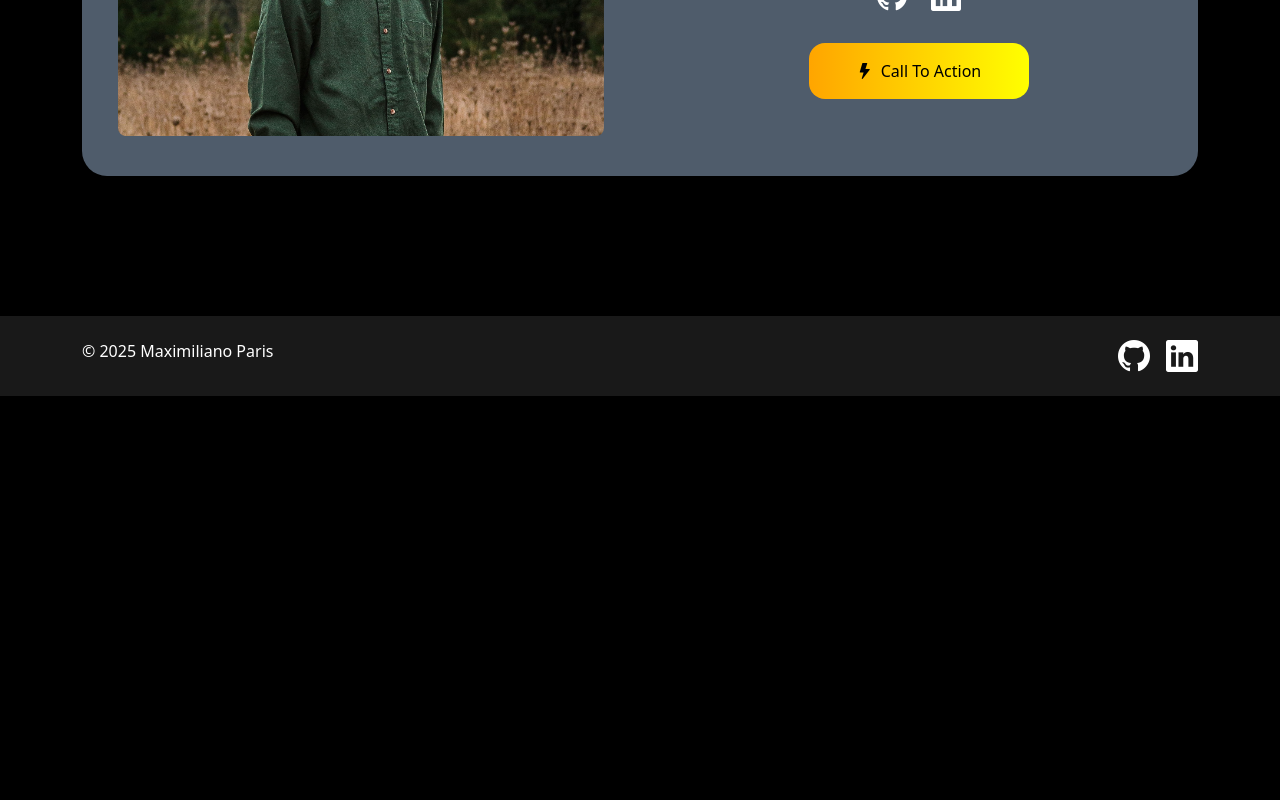
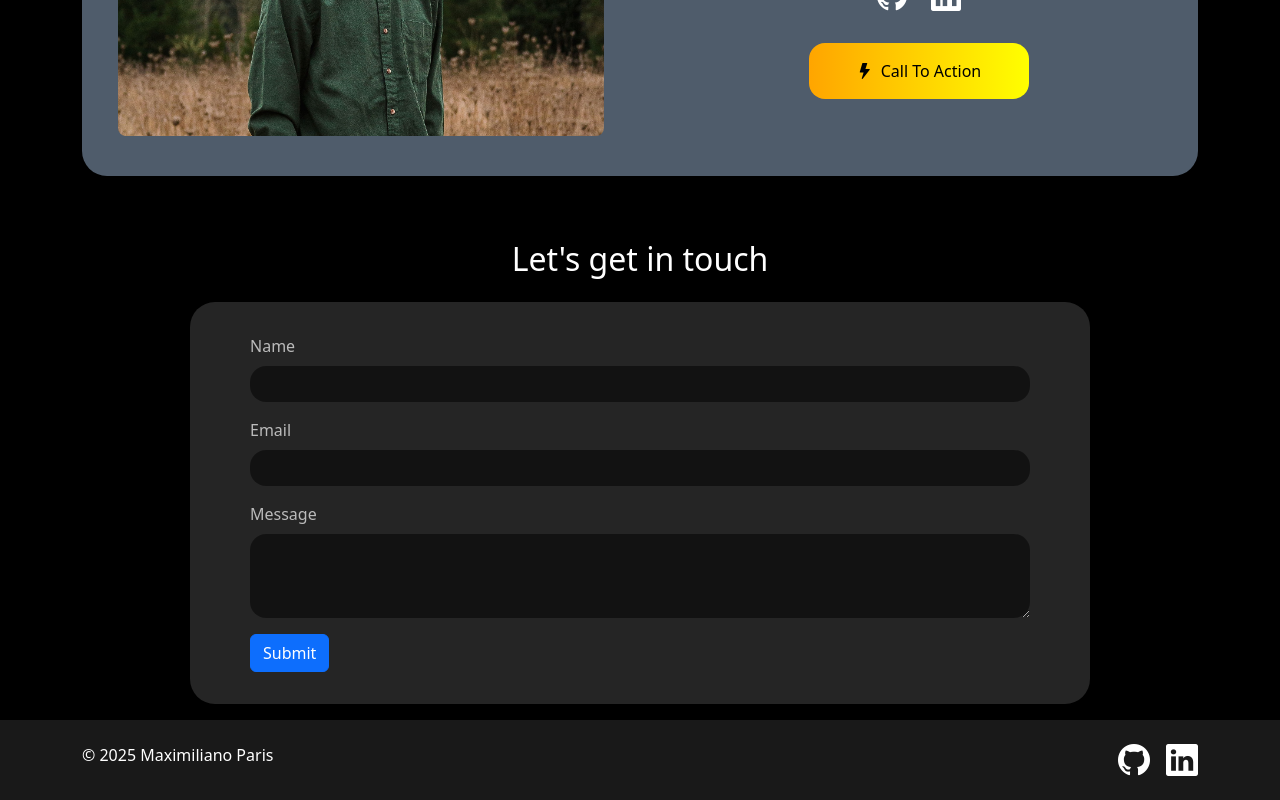
Before and after one commit to maxiparis/portfolio, a React (Vite) app: page / in a window 1280 px wide. Shown: the part 404-1204 px from the top of the page. Before the commit the page ends 800 px from the top, so only its background shows below. Built offline with nearby package versions, Linux system fonts and the light colour scheme.

Commit message:
style: finished dark and light colors for ContactForm.tsx

```diff
--- a/src/App.css
+++ b/src/App.css
@@ -57,6 +57,49 @@ body {
   margin: 1rem;
 }
 
+
 .space-to-navbar {
   padding-top: 56px;
 }
+
+/* Contact Form */
+.contact-card-dark {
+  background-color: #252525;
+  border-radius: 25px;
+  padding: 1rem;
+  margin: 1rem;
+}
+
+.contact-card-light {
+  background-color: #c2c2c2;
+  border-radius: 25px;
+  padding: 1rem;
+  margin: 1rem;
+}
+
+
+.input-dark.form-label {
+  color: #bbbbbb;
+}
+
+.input-dark.form-control {
+  background-color: rgba(0, 0, 0, 0.5) !important;
+  color: #bbbbbb;
+}
+
+.input-dark.form-control:focus {
+  color: #bbbbbb; !important;
+}
+
+.input-light.form-label {
+  color: #191919;
+}
+
+.input-light.form-control {
+  background-color: rgb(255, 255, 255) !important;
+  color: #020000;
+}
+
+.input-light.form-control:focus {
+  color: #020000;
+}
--- a/src/components/ThemeSetter.tsx
+++ b/src/components/ThemeSetter.tsx
@@ -10,7 +10,9 @@ interface ThemeContextType {
         text: string,
         themeIcon: string,
         themeVariant: string,
-        rocketColor: string
+        rocketColor: string,
+        contactForm: string,
+        contactFormBackground: string,
     }
 }
 
@@ -34,13 +36,17 @@ export function ThemeSetter({ children }: { children: React.ReactNode }) {
             text: "text-dark",
             themeIcon: "bi bi-moon-fill",
             themeVariant: "outline-dark",
-            rocketColor: "text-primary"
+            rocketColor: "text-primary",
+            contactForm: "input-light",
+            contactFormBackground: "contact-card-light"
         },
         dark: {
             text: "text-white",
             themeIcon: "bi bi-sun-fill",
             themeVariant: "outline-light",
-            rocketColor: "text-info"
+            rocketColor: "text-info",
+            contactForm: "input-dark",
+            contactFormBackground: "contact-card-dark"
         },
     };
 
--- /dev/null
+++ b/src/components/home/ContactForm.tsx
@@ -0,0 +1,78 @@
+import {useTheme} from "../ThemeSetter.tsx";
+import {Button, Container, Form} from "react-bootstrap";
+import {useRef, useState} from "react";
+
+export default function ContactForm() {
+  const { getStyle } = useTheme();
+
+  const [formData, setFormData] = useState({
+    from_name: '',
+    email: '',
+    message: '',
+  });
+
+  const form = useRef();
+
+  const handleChange = (e: { target: { name: any; value: any; }; }) => {
+    const { name, value } = e.target;
+    setFormData({ ...formData, [name]: value });
+  };
+
+  const handleSubmit = (e) => {
+    e.preventDefault();
+    //Contact backend
+  };
+
+  return (
+    <Container className={getStyle.contactFormBackground} style={{ maxWidth: '900px'}}>
+      <Form
+        className="px-5 py-3"
+        ref={form}
+        onSubmit={handleSubmit}
+      >
+        <Form.Group controlId="formName" className="text-start mb-3">
+          <Form.Label className={getStyle.contactForm}>Name</Form.Label>
+          <Form.Control
+            className={`${getStyle.contactForm} border-0 rounded-4`}
+            type="text"
+            name="from_name"
+            value={formData.from_name}
+            onChange={handleChange}
+            required
+          />
+        </Form.Group>
+
+        <Form.Group controlId="formEmail" className="text-start mb-3">
+          <Form.Label className={getStyle.contactForm}>Email</Form.Label>
+          <Form.Control
+            className={`${getStyle.contactForm} border-0 rounded-4`}
+            type="email"
+            name="email"
+            value={formData.email}
+            onChange={handleChange}
+            required
+          />
+        </Form.Group>
+
+        <Form.Group controlId="formMessage" className="text-start">
+          <Form.Label className={getStyle.contactForm}>Message</Form.Label>
+          <Form.Control
+            className={`${getStyle.contactForm} border-0 rounded-4`}
+            as="textarea"
+            rows={3}
+            name="message"
+            value={formData.message}
+            onChange={handleChange}
+            required
+          />
+        </Form.Group>
+
+        <div>
+          <Button variant="primary" type="submit" className="mt-3 submit-button">
+            Submit
+          </Button>
+        </div>
+      </Form>
+    </Container>
+  )
+}
--- a/src/components/home/Home.tsx
+++ b/src/components/home/Home.tsx
@@ -1,9 +1,19 @@
 import Hero from "./Hero.tsx";
+import {Container} from "react-bootstrap";
+import Contact from "../contact/Contact.tsx";
+import ContactForm from "./ContactForm.tsx";
+import {useTheme} from "../ThemeSetter.tsx";
 
 export default function Home() {
+  const { getStyle } = useTheme();
   return (
    <>
      <Hero />
+
+     <Container className="d-flex flex-column justify-content-center align-items-center pt-5">
+       <h2 className={getStyle.text}>Let's get in touch</h2>
+       <ContactForm />
+     </Container>
    </>
   )
 }
```
